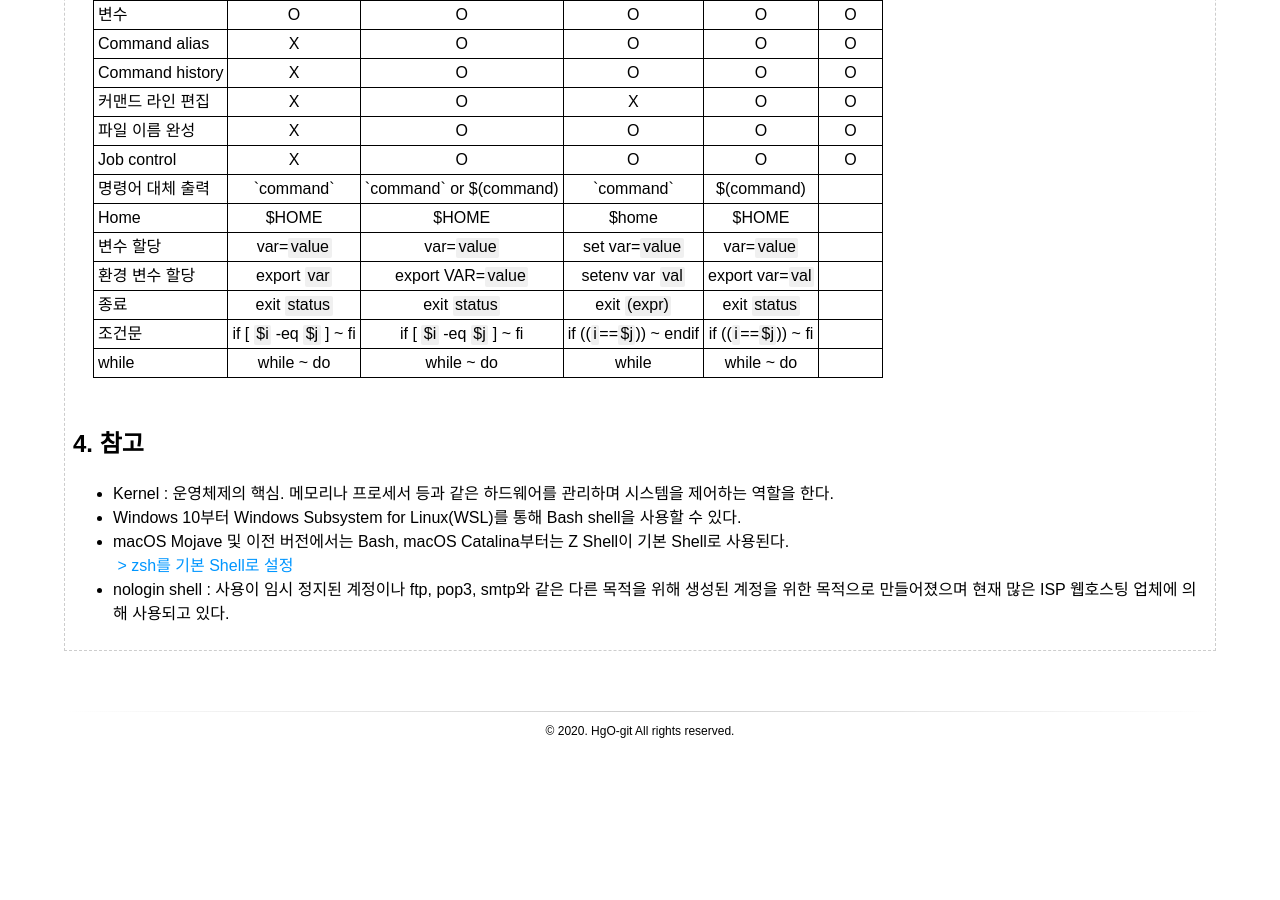
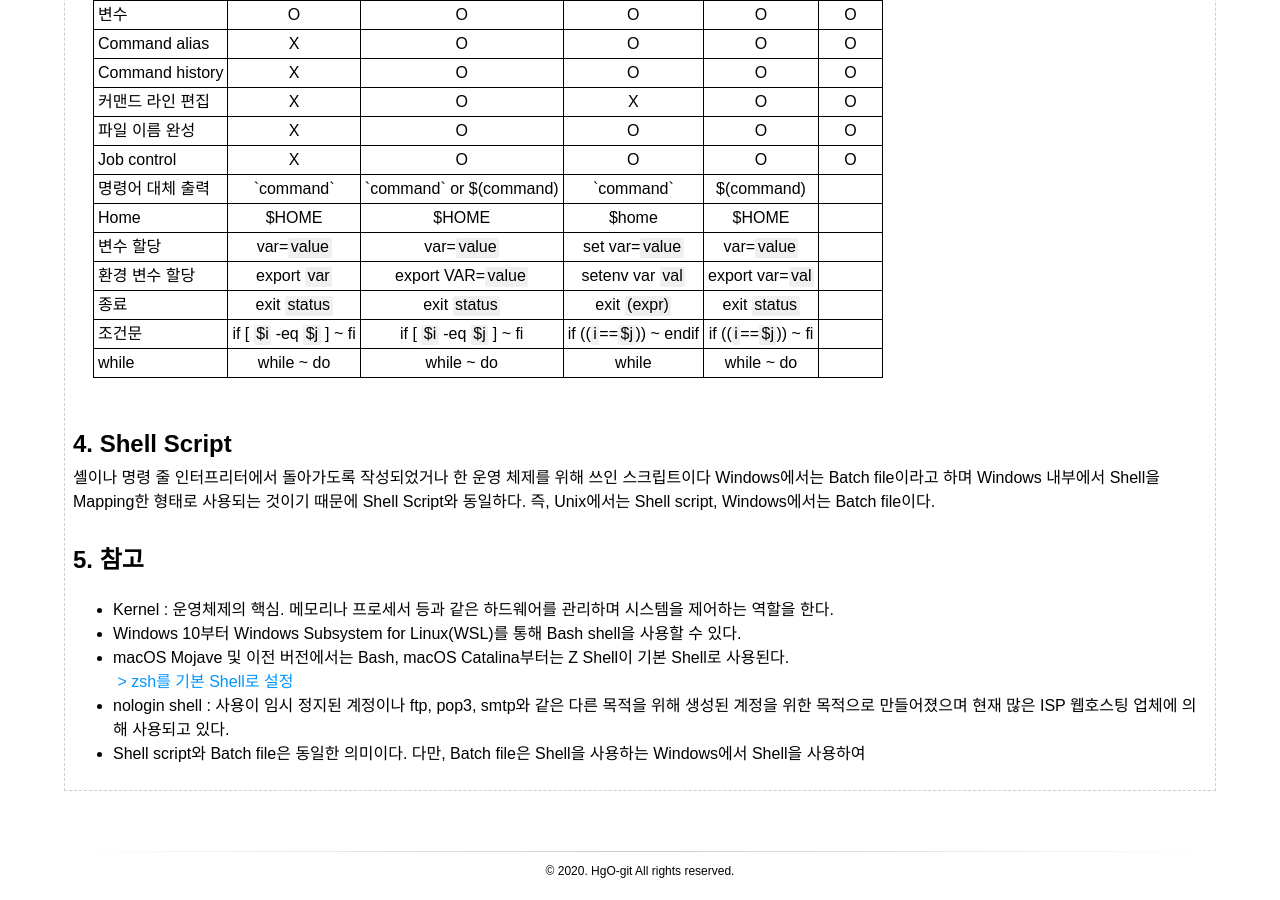
Before and after one commit to HgO-git/hgo-git.github.io, a Jekyll site: the page built from _posts/Shell/2020-05-16-22-43-shell.md, in a window 1280 px wide and 900 px high, scrolled down 2025 px. Built offline with Jekyll 4.4.1, drawn with Linux system fonts in a browser that asks for light colours; our own code applies the rules of GitHub Pages for plain Markdown files; before the commit the page ends 2785 px from its top, so only the background shows below that.

Commit message:
[fix/post] 2020-05-16-22-43-shell.md 내용 추가

```diff
--- a/_posts/Shell/2020-05-16-22-43-shell.md
+++ b/_posts/Shell/2020-05-16-22-43-shell.md
@@ -1,6 +1,7 @@
 ---
 layoout: post
 title:  "Shell에 대해"
+crawlertitle: post_shell
 date:   2020-05-16 22:43:36 +0900
 categories: shell
 summary: "Shell에 대한 기본 설명"
@@ -82,8 +83,16 @@ User <-(결과 출력)- Shell <-(결과를 Shell로 전달)- Kernel <-(제어에
 
 <br>
 
-##### 4. 참고
+##### 4. Shell Script
+셸이나 명령 줄 인터프리터에서 돌아가도록 작성되었거나 한 운영 체제를 위해 쓰인 스크립트이다
+Windows에서는 Batch file이라고 하며 Windows 내부에서 Shell을 Mapping한 형태로 사용되는 것이기 때문에 Shell Script와 동일하다.
+즉, Unix에서는 Shell script, Windows에서는 Batch file이다.
+
+<br>
+
+##### 5. 참고
 - Kernel : 운영체제의 핵심. 메모리나 프로세서 등과 같은 하드웨어를 관리하며 시스템을 제어하는 역할을 한다.
 - Windows 10부터 Windows Subsystem for Linux(WSL)를 통해 Bash shell을 사용할 수 있다.
 - macOS Mojave 및 이전 버전에서는 Bash, macOS Catalina부터는 Z Shell이 기본 Shell로 사용된다.  <br> &nbsp;[> zsh를 기본 Shell로 설정](https://support.apple.com/en-us/HT208050)
 - nologin shell : 사용이 임시 정지된 계정이나 ftp, pop3, smtp와 같은 다른 목적을 위해 생성된 계정을 위한 목적으로 만들어졌으며 현재 많은 ISP 웹호스팅 업체에 의해 사용되고 있다.
+- Shell script와 Batch file은 동일한 의미이다. 다만, Batch file은 Shell을 사용하는 Windows에서 Shell을 사용하여
```
